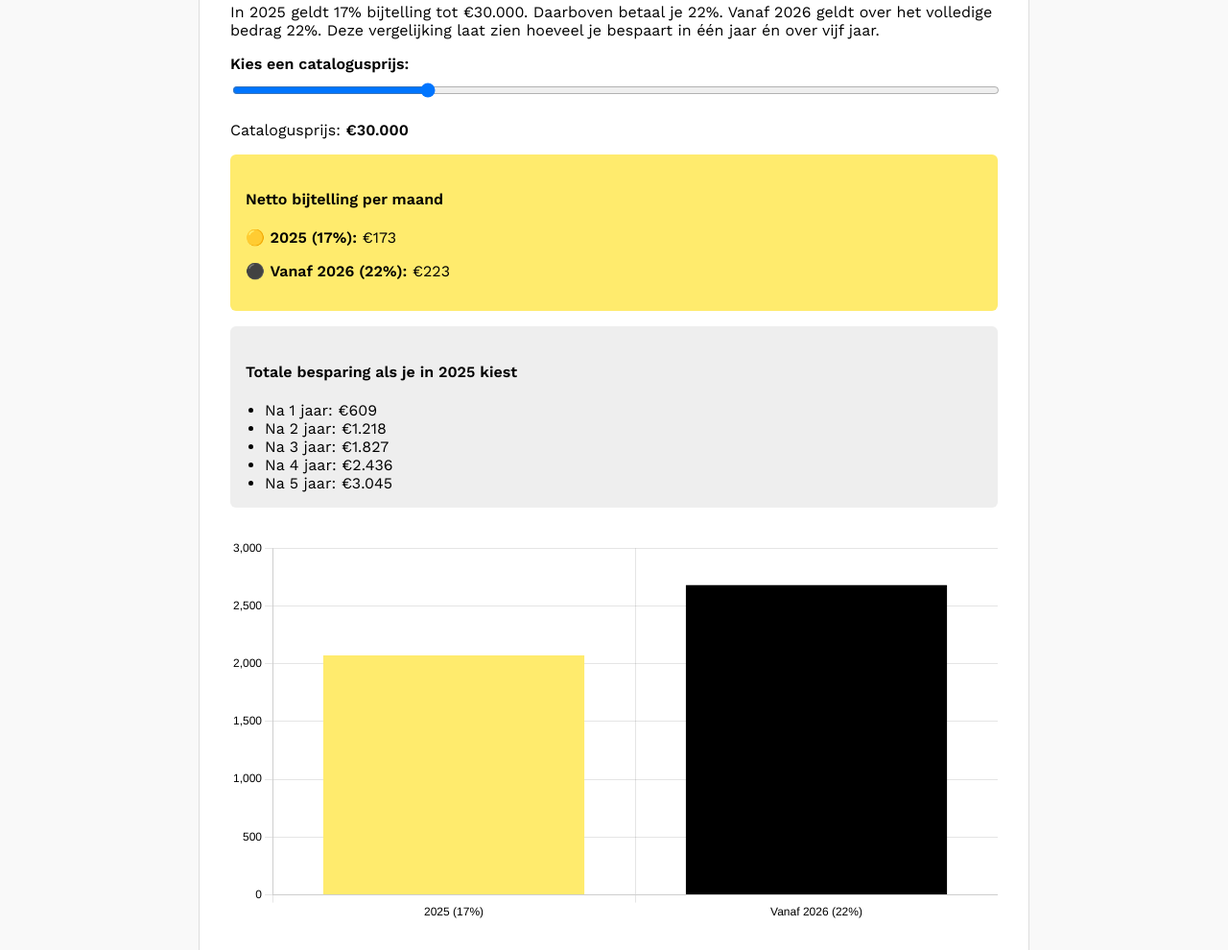
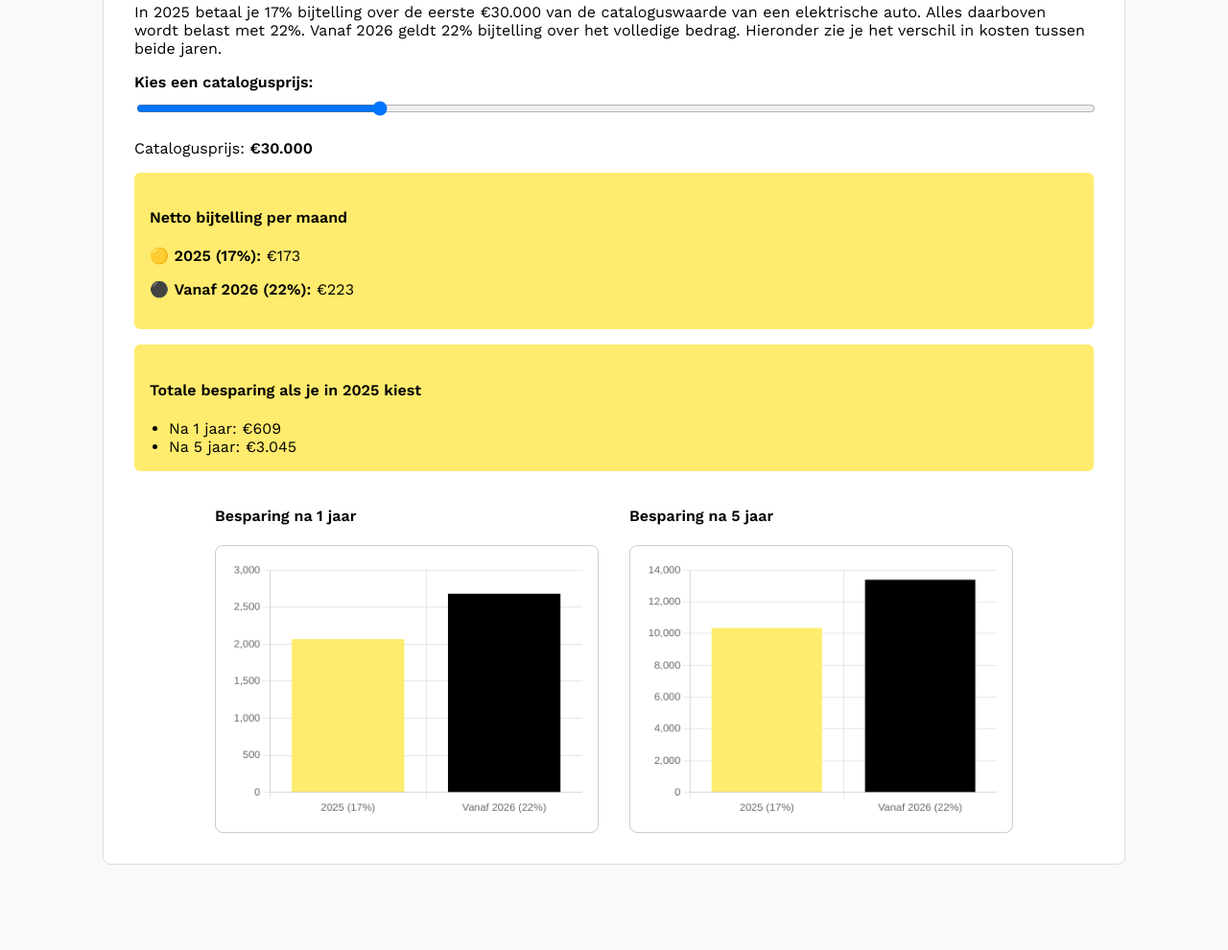
Before and after one commit to Pieter475/bijtelling.github.io, a plain HTML site: page index.html in a window 1280 px wide. Shown: the part 138-1128 px from the top of the page at 96% size. After the commit the page ends 1079 px from the top, so only its background shows below. Drawn offline with nearby package versions, Linux system fonts and the light colour scheme.

Commit message:
Update index.html

```diff
--- a/index.html
+++ b/index.html
@@ -2,7 +2,7 @@
 <html lang="nl">
 <head>
   <meta charset="UTF-8">
-  <title>Bijtelling Vergelijking</title>
+  <title>Besparen met 17% bijtelling</title>
   <link href="https://fonts.googleapis.com/css2?family=Work+Sans:wght@400;600&display=swap" rel="stylesheet">
   <script src="https://cdn.jsdelivr.net/npm/chart.js"></script>
   <style>
@@ -13,7 +13,7 @@
     }
 
     .container {
-      max-width: 800px;
+      max-width: 1000px;
       background: #ffffff;
       padding: 32px;
       border-radius: 8px;
@@ -25,23 +25,11 @@
       color: #000;
     }
 
-    .highlight {
+    .highlight, .savings {
       background: #FFEB6D;
       padding: 16px;
       border-radius: 6px;
       margin-bottom: 16px;
-    }
-
-    .savings {
-      background: #eeeeee;
-      padding: 16px;
-      border-radius: 6px;
-    }
-
-    canvas {
-      margin-top: 32px;
-      display: block;
-      max-width: 100%;
     }
 
     label {
@@ -49,47 +37,58 @@
       display: block;
       margin-bottom: 8px;
     }
+
+    .charts {
+      display: flex;
+      flex-wrap: wrap;
+      gap: 32px;
+      justify-content: center;
+    }
+
+    canvas {
+      background: #fff;
+      border: 1px solid #ccc;
+      border-radius: 8px;
+      padding: 16px;
+    }
   </style>
 </head>
 <body>
   <div class="container">
     <h2>Besparen met 17% bijtelling</h2>
     <p>
-      In 2025 geldt 17% bijtelling tot €30.000. Daarboven betaal je 22%. Vanaf 2026 geldt over het volledige bedrag 22%.
-      Deze vergelijking laat zien hoeveel je bespaart in één jaar én over vijf jaar.
+      In 2025 betaal je 17% bijtelling over de eerste €30.000 van de cataloguswaarde van een elektrische auto. Alles daarboven wordt belast met 22%.
+      Vanaf 2026 geldt 22% bijtelling over het volledige bedrag. Hieronder zie je het verschil in kosten tussen beide jaren.
     </p>
 
-    <!-- Catalogusprijs -->
     <label for="prijs">Kies een catalogusprijs:</label>
     <input type="range" id="prijs" min="20000" max="60000" value="30000" step="1" oninput="updateBijtelling()" style="width: 100%; margin-bottom: 8px;">
     <p>Catalogusprijs: <strong>€<span id="prijsValue">30.000</span></strong></p>
 
-    <!-- Netto bijtelling -->
     <div class="highlight">
       <h4>Netto bijtelling per maand</h4>
       <p>🟡 <strong>2025 (17%):</strong> €<span id="bijtelling2025">---</span></p>
       <p>⚫ <strong>Vanaf 2026 (22%):</strong> €<span id="bijtelling2026">---</span></p>
     </div>
 
-    <!-- Totale besparing -->
     <div class="savings">
       <h4>Totale besparing als je in 2025 kiest</h4>
       <ul style="padding-left: 20px; margin: 0;">
         <li>Na 1 jaar: €<span id="bespaar1">---</span></li>
-        <li>Na 2 jaar: €<span id="bespaar2">---</span></li>
-        <li>Na 3 jaar: €<span id="bespaar3">---</span></li>
-        <li>Na 4 jaar: €<span id="bespaar4">---</span></li>
         <li>Na 5 jaar: €<span id="bespaar5">---</span></li>
       </ul>
     </div>
 
-    <!-- Grafieken -->
-    <canvas id="grafiek1jaar" width="700" height="350"></canvas>
-    <canvas id="grafiek5jaar" width="700" height="350"></canvas>
-
-    <p style="font-size: 13px; color: #555; margin-top: 16px;">
-      De berekening is een indicatie. Werkelijke bedragen kunnen afwijken op basis van jouw persoonlijke situatie.
-    </p>
+    <div class="charts">
+      <div>
+        <h4>Besparing na 1 jaar</h4>
+        <canvas id="chart1jaar" width="400" height="300"></canvas>
+      </div>
+      <div>
+        <h4>Besparing na 5 jaar</h4>
+        <canvas id="chart5jaar" width="400" height="300"></canvas>
+      </div>
+    </div>
   </div>
 
   <script>
@@ -110,64 +109,66 @@
       const maand2025 = totaal2025 / 12;
       const maand2026 = totaal2026 / 12;
 
-      const besparingPerMaand = maand2026 - maand2025;
+      const besparing1jaar = (maand2026 - maand2025) * 12;
+      const besparing5jaar = (maand2026 - maand2025) * 60;
 
       document.getElementById("prijsValue").innerText = formatEuro(prijs);
       document.getElementById("bijtelling2025").innerText = Math.round(maand2025);
       document.getElementById("bijtelling2026").innerText = Math.round(maand2026);
+      document.getElementById("bespaar1").innerText = formatEuro(Math.round(besparing1jaar));
+      document.getElementById("bespaar5").innerText = formatEuro(Math.round(besparing5jaar));
 
-      for (let i = 1; i <= 5; i++) {
-        const besparing = besparingPerMaand * 12 * i;
-        document.getElementById("bespaar" + i).innerText = formatEuro(Math.round(besparing));
-      }
+      chart1jaar.data.datasets[0].data = [Math.round(maand2025 * 12), Math.round(maand2026 * 12)];
+      chart1jaar.update();
 
-      if (window.chart1jaar && window.chart5jaar) {
-        window.chart1jaar.data.datasets[0].data = [Math.round(maand2025 * 12), Math.round(maand2026 * 12)];
-        window.chart1jaar.update();
-
-        window.chart5jaar.data.datasets[0].data = [Math.round(maand2025 * 60), Math.round(maand2026 * 60)];
-        window.chart5jaar.update();
-      }
+      chart5jaar.data.datasets[0].data = [Math.round(maand2025 * 60), Math.round(maand2026 * 60)];
+      chart5jaar.update();
     }
 
+    let chart1jaar, chart5jaar;
+
     document.addEventListener("DOMContentLoaded", function () {
-      const ctx1jaar = document.getElementById('grafiek1jaar').getContext('2d');
-      const ctx5jaar = document.getElementById('grafiek5jaar').getContext('2d');
+      const ctx1 = document.getElementById('chart1jaar').getContext('2d');
+      const ctx5 = document.getElementById('chart5jaar').getContext('2d');
 
-      window.chart1jaar = new Chart(ctx1jaar, {
+      chart1jaar = new Chart(ctx1, {
         type: 'bar',
         data: {
           labels: ['2025 (17%)', 'Vanaf 2026 (22%)'],
           datasets: [{
-            label: 'Besparing in 1 jaar',
-            backgroundColor: ['#FFEB6D', '#000000'],
+            label: 'Jaarlijkse bijtelling',
+            backgroundColor: ['#FFEB6D', '#000'],
             data: [0, 0]
           }]
         },
         options: {
-          plugins: { legend: { display: false }},
+          responsive: false,
+          plugins: {
+            legend: { display: false },
+          },
           scales: {
-            x: { ticks: { color: '#000' }},
-            y: { beginAtZero: true, ticks: { color: '#000' }}
+            y: { beginAtZero: true }
           }
         }
       });
 
-      window.chart5jaar = new Chart(ctx5jaar, {
+      chart5jaar = new Chart(ctx5, {
         type: 'bar',
         data: {
           labels: ['2025 (17%)', 'Vanaf 2026 (22%)'],
           datasets: [{
-            label: 'Besparing in 5 jaar',
-            backgroundColor: ['#FFEB6D', '#000000'],
+            label: 'Totale bijtelling over 5 jaar',
+            backgroundColor: ['#FFEB6D', '#000'],
             data: [0, 0]
           }]
         },
         options: {
-          plugins: { legend: { display: false }},
+          responsive: false,
+          plugins: {
+            legend: { display: false },
+          },
           scales: {
-            x: { ticks: { color: '#000' }},
-            y: { beginAtZero: true, ticks: { color: '#000' }}
+            y: { beginAtZero: true }
           }
         }
       });
```
